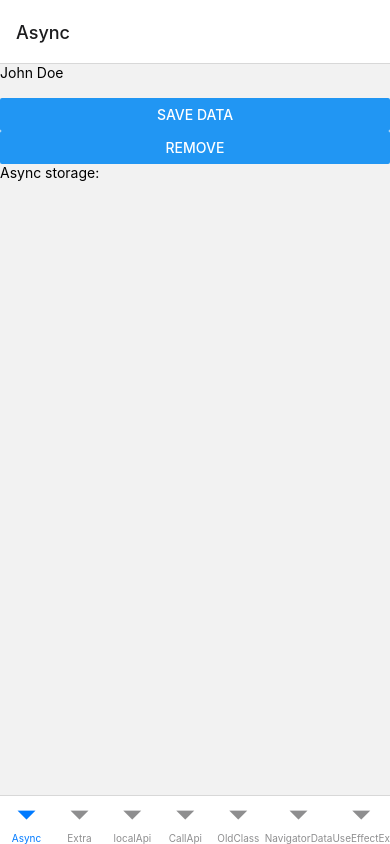
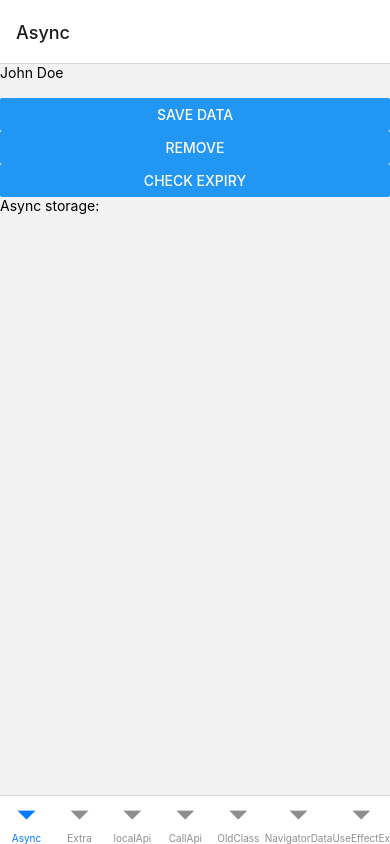
Before and after one commit to Khannakunal32/react-native, a React Native app in the folder AwesomeProject3/: screen /Async in a window 390 px wide. Built offline with nearby package versions, Linux system fonts and the light colour scheme.

Commit message:
added time stamp expiry in async storage

```diff
--- a/AwesomeProject3/components/AsyncStorage.tsx
+++ b/AwesomeProject3/components/AsyncStorage.tsx
@@ -8,7 +8,16 @@ const AsyncStorageComponent = () => {
 
   const storData = async () => {
     try {
-      await AsyncStorage.setItem('name', name);
+      const expiryTime = 1;
+      const now = new Date();
+
+      now.setMinutes(now.getMinutes() + expiryTime);
+      const expiryTimeinTimeStamp = Math.floor(now.getTime() / 1000);
+      const data = {
+        name: name,
+        expiryTime: expiryTimeinTimeStamp,
+      };
+      await AsyncStorage.setItem('name', JSON.stringify(data));
       console.warn('Data successfully saved');
     } catch (e) {
       console.warn('Failed to save the data to the storage' + e);
@@ -28,9 +37,17 @@ const AsyncStorageComponent = () => {
 
   const getData = async () => {
     try {
-      const jsonValue = await AsyncStorage.getItem('name');
-      console.warn(jsonValue);
-      if (jsonValue != null) {
+      let jsonValue = await AsyncStorage.getItem('name');
+      const newNow = new Date();
+      const timeNowinTimeStamp = Math.floor(newNow.getTime() / 1000);
+
+      if (
+        jsonValue != null &&
+        timeNowinTimeStamp < JSON.parse(jsonValue)?.expiryTime
+      ) {
+        console.warn('data not expired');
+        setShowName(JSON.parse(jsonValue).name);
+
         setShowName(jsonValue);
       } else {
         setShowName('');
@@ -42,7 +59,7 @@ const AsyncStorageComponent = () => {
 
   useEffect(() => {
     getData();
-  });
+  }, []);
   return (
     <View>
       <Text>{name}</Text>
@@ -53,6 +70,7 @@ const AsyncStorageComponent = () => {
       />
       <Button title="Save Data" onPress={storData} />
       <Button title="remove" onPress={removeData} />
+      <Button title="check expiry" onPress={getData} />
       <Text>Async storage:{showName} </Text>
     </View>
   );
```
